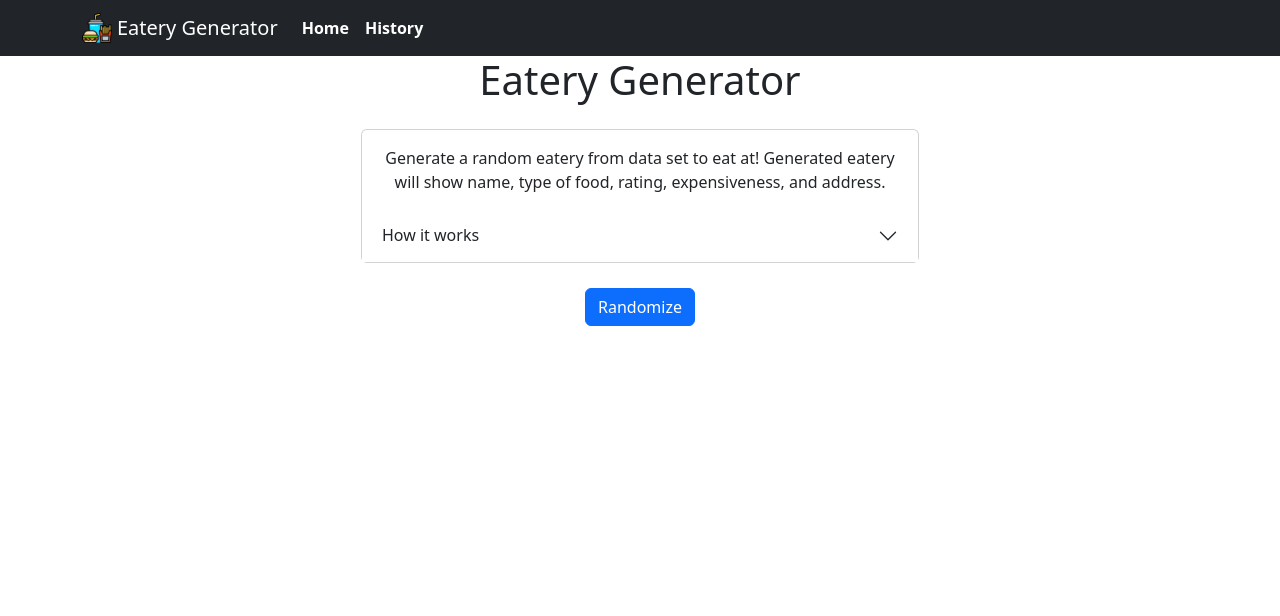
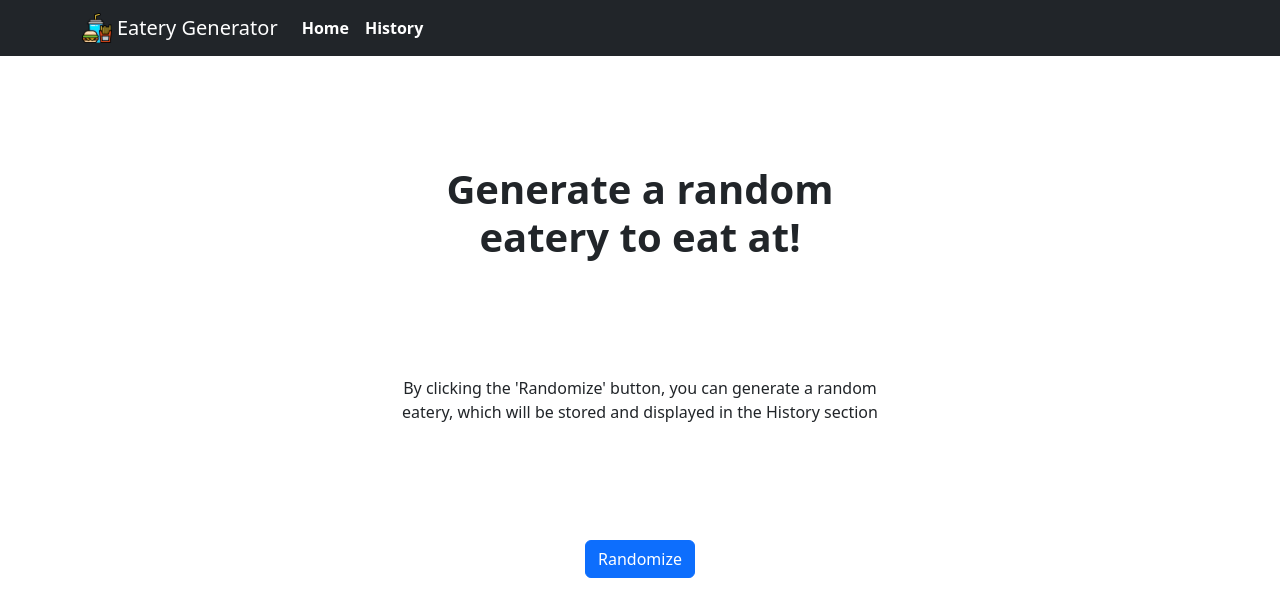
Before and after one commit to ArthurKimGl19/eateryGenerator, a React (Create React App) app: page / in a window 1280 px wide. Shown: the top 616 px of the page. Built offline with nearby package versions, Linux system fonts and the light colour scheme.

Commit message:
Update css in hero section in home component

```diff
--- a/src/components/Home/Home.css
+++ b/src/components/Home/Home.css
@@ -1,4 +1,27 @@
-.dashboard-card {
-    width: 50%;
+.hero-component {
+    width: 75%;
     margin: 25px auto;
+    height: 550px;
 }
+
+.hero-component .hero-text-container {
+    height: 75%;
+    display: flex;
+    flex-direction: column;
+    align-content: center;
+    justify-content: space-around;
+    margin-top: 10%;
+}
+
+.hero-component .hero-title h1 {
+    font-weight: 700;
+    font-size: 40px;
+    text-align: center;
+    max-width: 500px;
+    margin: auto;
+}
+
+.hero-component .hero-text {
+    max-width: 500px;
+    margin: auto;
+}
--- a/src/components/Home/Home.js
+++ b/src/components/Home/Home.js
@@ -1,7 +1,5 @@
 import React from 'react';
-import { Container } from 'react-bootstrap';
-import Card from 'react-bootstrap/Card';
-import Accordion from 'react-bootstrap/Accordion';
+import { Container, Row, Col } from 'react-bootstrap';
 
 import Randomizer from '../Randomizer/Randomizer';
 import Result from '../Result/Result';
@@ -25,27 +23,29 @@ export default function Home() {
 
     const { name, type, rating, dollarSign, address, zipCode, note } = randomEatery;
     return (
+        <React.Fragment>
             <Container>
-            <h1>Eatery Generator</h1>
-            <Card className="dashboard-card">
-                <Card.Body className="dashboard-card-body">
-                    Generate a random eatery from data set to eat at! Generated eatery will show
-                    name, type of food, rating, expensiveness, and address.
-                </Card.Body>
-                <Accordion className="dashboard-card-accordion">
-                    <Accordion.Header className="dashboard-card-accordion-header">
-                        How it works
-                    </Accordion.Header>
-                    <Accordion.Body className="dashboard-card-accordion-body">
-                        Please click the &quot;Randomize&quot; button below to generate a random
-                        eatery. Each randomly generated eatery will be stored and shown in the
-                        History section below. You can press &quot;Clear History&quot; to remove all
-                        previously generated eateries. You are also able to revisit this page in the
-                        future and see your previously generated eateries list.
-                    </Accordion.Body>
-                </Accordion>
-            </Card>
+                <Container className="hero-component">
+                    <Container className="hero-text-container">
+                        <Row className="hero-title">
+                            <Col>
+                                <h1>Generate a random eatery to eat at!</h1>
+                            </Col>
+                        </Row>
+                        <Row className="hero-text">
+                            <Col>
+                                By clicking the &apos;Randomize&apos; button, you can generate a
+                                random eatery, which will be stored and displayed in the History
+                                section
+                            </Col>
+                        </Row>
+                        <Row>
+                            <Col>
                                 <Randomizer randomizeEatery={eateryRandomizer} />
+                            </Col>
+                        </Row>
+                    </Container>
+                </Container>
                 <Result
                     name={name}
                     type={type}
@@ -56,5 +56,6 @@ export default function Home() {
                     note={note}
                 />
             </Container>
+        </React.Fragment>
     );
 }
```
Lines whose indentation alone changed are shown as unchanged.
